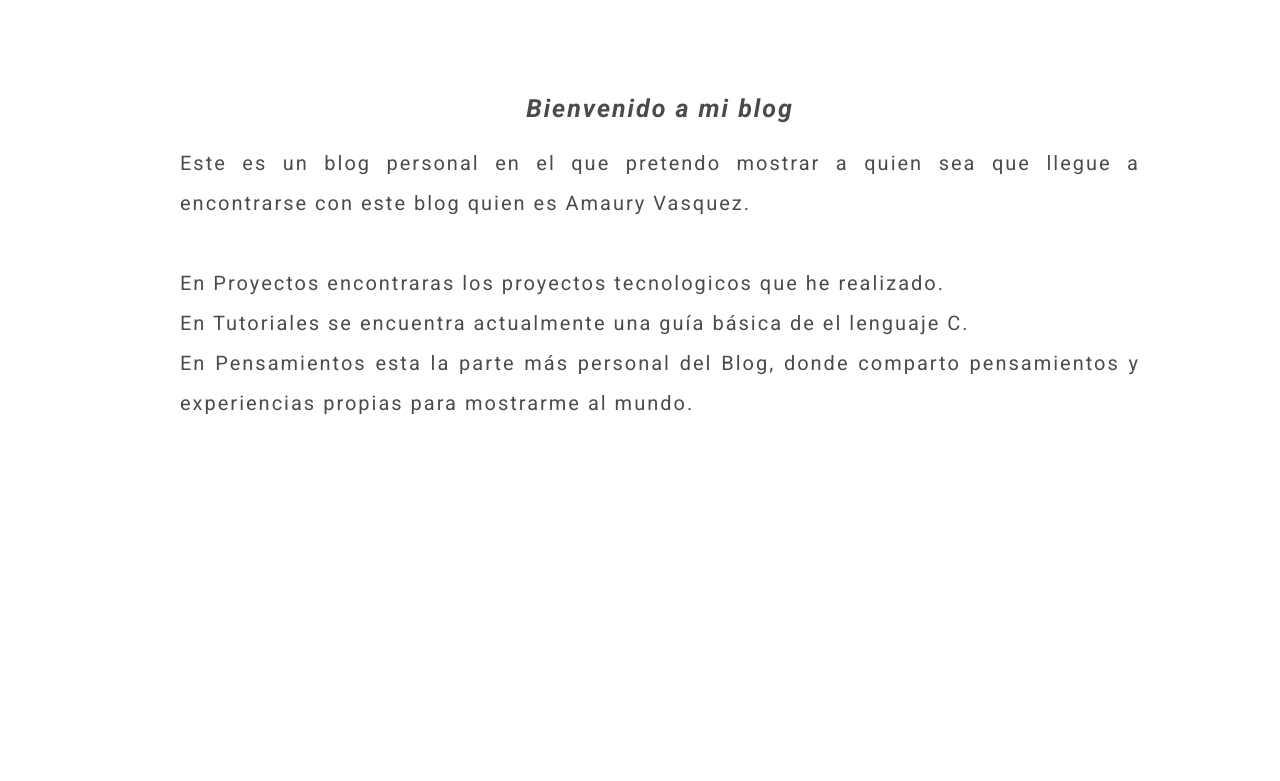
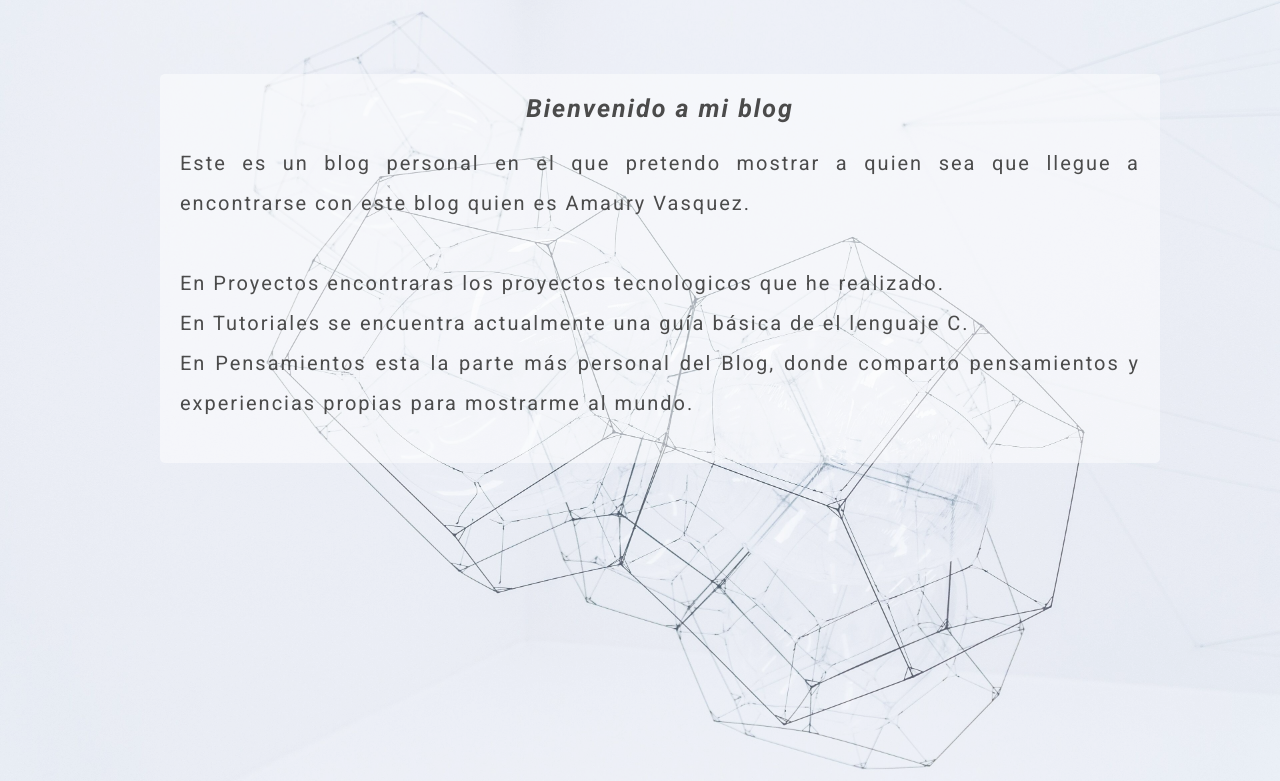
Before and after one commit to Amaury-Vasquez/Personal-blog, a plain HTML site: page index.html in a window 1280 px wide. Shown: the part 146-927 px from the top of the page. Drawn offline with Linux system fonts and the light colour scheme; the site is published under a folder, as on GitHub Pages, so addresses that start at the root find nothing.

Commit message:
Correction of image urls

```diff
--- a/css/home.css
+++ b/css/home.css
@@ -10,7 +10,7 @@
 
 .home-main {
   height: 100%;
-  background-image: url(/assets/images/background.jpg);
+  background-image: url("../assets/images/background.jpg");
   background-position: center;
   background-repeat: no-repeat;
   background-size: cover;
```
Also changed, not shown: amaury.html (+2 -2 lines).
